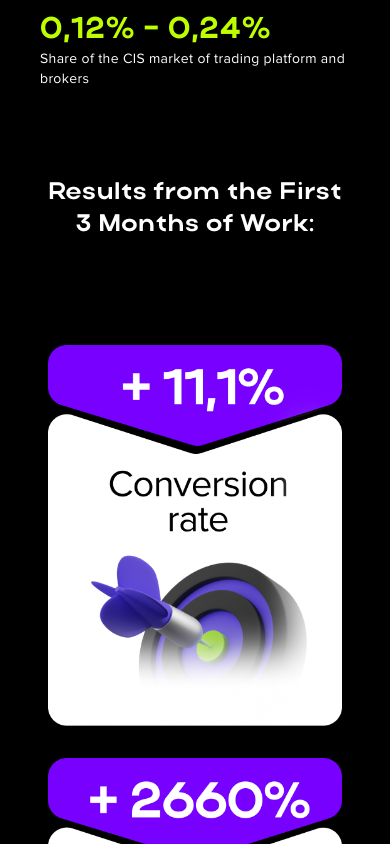
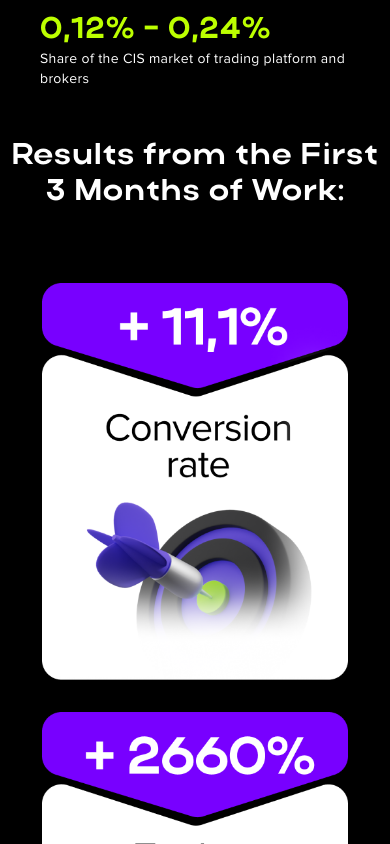
Before and after one commit to VGcod3/image-land, a React (Vite) app: page / in a window 390 px wide. Shown: the part 1740-2584 px from the top of the page. Built offline with nearby package versions, Linux system fonts and the light colour scheme.

Commit message:
refactor: update header background, remove commented code, and adjust text sizes in components

```diff
--- a/src/components/Header.tsx
+++ b/src/components/Header.tsx
@@ -1,6 +1,6 @@
 export const Header = () => {
   return (
-    <header className="flex p-4 gap-2 items-center max-md:justify-between text-black absolute z-30 bg-white top-0 w-full">
+    <header className="flex p-4 gap-2 items-center max-md:justify-between text-black absolute z-30 bg-white md:bg-transparent top-0 w-full">
       <a href="https://adscontrol.io">
         <h1 className="texl-lg lg:text-2xl uppercase py-1 px-1.5 border-2 font-actay border-primary rounded-3xl w-max">
           Ads Control
--- a/src/components/Hero.tsx
+++ b/src/components/Hero.tsx
@@ -1,11 +1,6 @@
 import telegram from "../assets/telegram.svg";
 import whatsapp from "../assets/WhatsApp.svg";
 import mobileOctopus from "../assets/mobile-octopus.png";
-
-/*
-      <div className=" h-screen w-screen bg-cover bg-center bg-no-repeat bg-[url(./assets/mobile-octopus.png)] lg:bg-[url(./assets/octopus.png)] ">
-
-*/
 
 export const Hero = () => {
   return (
--- a/src/components/HowWeAchieve.tsx
+++ b/src/components/HowWeAchieve.tsx
@@ -2,7 +2,7 @@ export const HowWeAchieve = () => {
   return (
     <section className="p-8 bg-black text-white text-lg md:text-3xl ">
       <div className="mx-auto max-w-7xl flex flex-col font-proxima gap-5">
-        <h2 className="font-bold font-actay text-center text-2xl md:text-5xl p-8 mb-10">
+        <h2 className="font-bold font-actay text-center text-3xl md:text-5xl  mb-10">
           How we achieved the result:
         </h2>
         <p>
--- a/src/components/Results.tsx
+++ b/src/components/Results.tsx
@@ -6,9 +6,9 @@ import whatsapp from "../assets/WhatsApp.svg";
 
 export const Results = () => {
   return (
-    <section className="flex flex-col gap-4 p-4  bg-black">
+    <section className="flex flex-col gap-4 p-2.5  bg-black">
       <div className="mx-auto max-w-7xl w-full">
-        <h2 className="font-bold font-actay text-center text-2xl md:text-5xl p-8 mb-10 text-white">
+        <h2 className="font-bold font-actay text-center text-3xl md:text-5xl mb-10 text-white">
           Results from the First 3 Months of Work:
         </h2>
 
```
